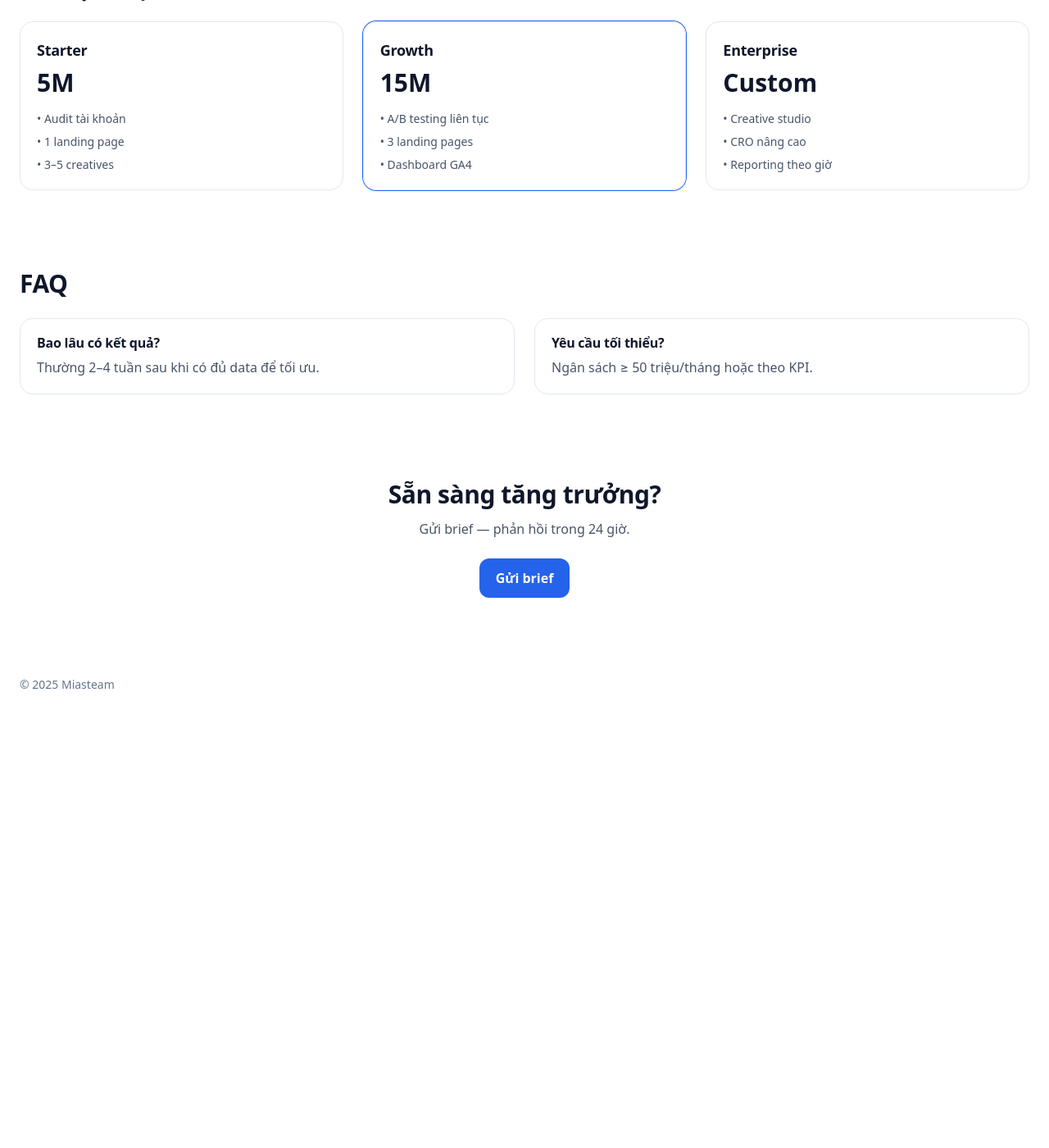
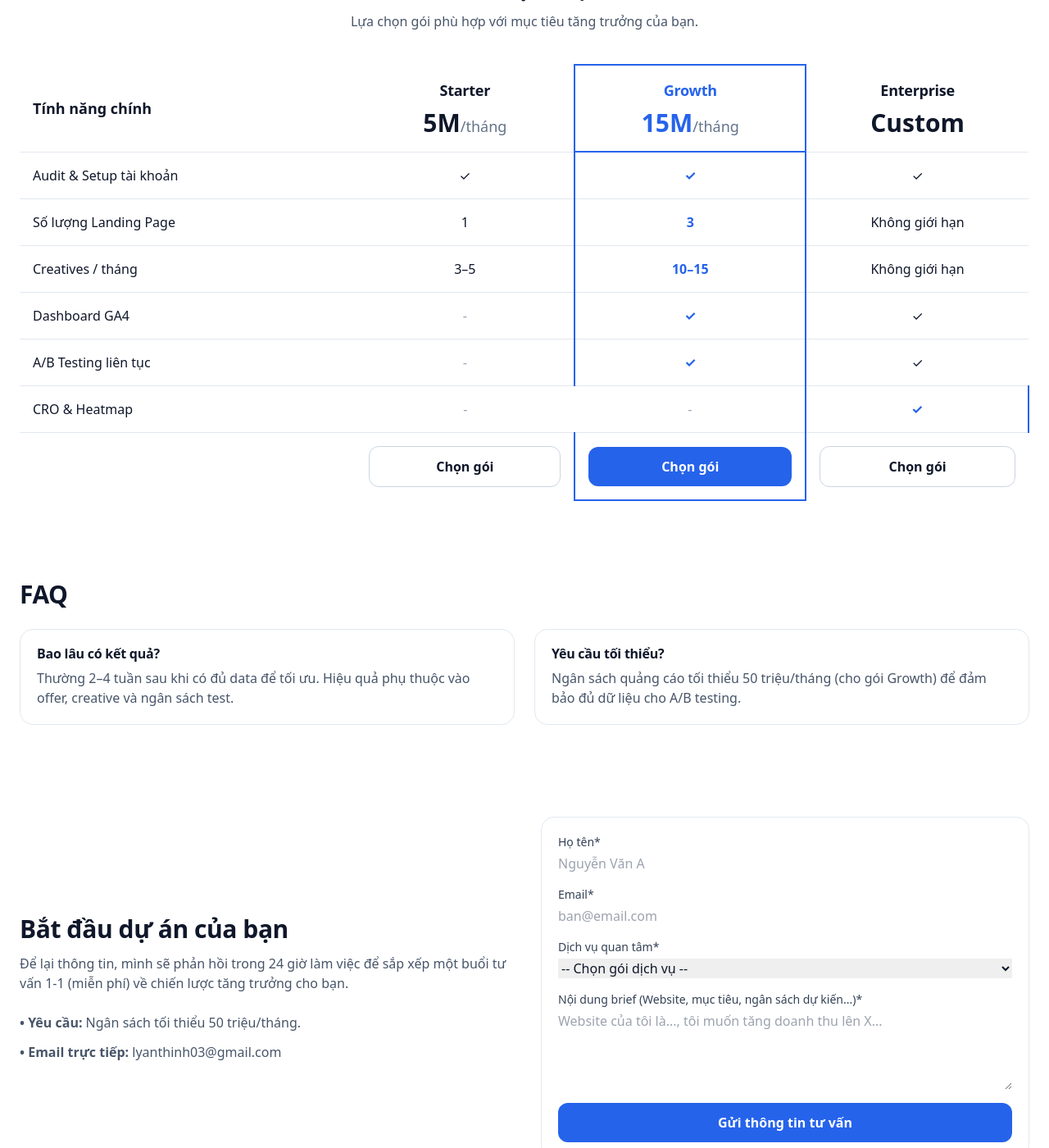
Before and after one commit to pixelaquarius/Website-MIAS, a Jekyll site: the page built from agency/index.html, in a window 1280 px wide and 1400 px high, scrolled down 610 px. Shown: the whole window at 82% size. Built offline with Jekyll 4.4.1, drawn with Linux system fonts in a browser that asks for light colours; nearby versions of some CDN libraries; before the commit the page ends 1495 px from its top, so only the background shows below that; some of the changed text lies outside the part shown.

Commit message:
Agency website

```diff
--- a/agency/index.html
+++ b/agency/index.html
@@ -1,85 +1,166 @@
 ---
-layout: null
+layout: default
+title: Miasteam Agency — Performance Marketing
 ---
-<!doctype html>
-<html lang="vi">
-<head>
-  <meta charset="utf-8" />
-  <meta name="viewport" content="width=device-width,initial-scale=1" />
-  <title>Miasteam Agency — Performance Marketing</title>
-  <script src="https://cdn.tailwindcss.com"></script>
-  <link rel="stylesheet" href="/assets/css/typography.css">
-</head>
-<body>
-  <header class="container flex items-center justify-between py-6">
-    <a href="/" class="font-semibold text-xl">Miasteam</a>
-    <nav class="flex gap-6">
-      <a href="/agency/" class="text-blue-600 font-medium">Agency</a>
-      <a href="/blog/">Blog</a>
-      <a href="/about/">About</a>
-    </nav>
-  </header>
 
-  <!-- Hero -->
 <section class="container py-16 text-center">
   <h1 class="text-5xl font-extrabold">Agency tăng trưởng hiệu suất</h1>
   <p class="mt-4 text-lg text-slate-600">Meta / TikTok / Google • Landing page • Analytics & CRO</p>
   <div class="mt-8 flex justify-center gap-3">
-      <a href="mailto:lyanthinh03@gmail.com" class="btn btn-primary">Nhận tư vấn</a>
+    <a href="#contact-form" class="btn btn-primary">Nhận tư vấn</a>
     <a href="/about/" class="btn btn-outline">Portfolio</a>
   </div>
 </section>
 
-  <!-- Services -->
 <section class="container grid md:grid-cols-3 gap-6 pb-6">
-    <div class="card"><h3 class="font-semibold text-lg">Paid Ads</h3><p class="mt-2 text-slate-600">Meta, TikTok, Google. Cấu trúc tài khoản & scaling.</p></div>
-    <div class="card"><h3 class="font-semibold text-lg">Creative</h3><p class="mt-2 text-slate-600">Creative testing framework, UGC, hooks & offers.</p></div>
-    <div class="card"><h3 class="font-semibold text-lg">CRO & Analytics</h3><p class="mt-2 text-slate-600">GA4, tracking, A/B test, heatmap, form analytics.</p></div>
+  <div class="card">
+    <h3 class="font-semibold text-lg">Paid Ads</h3>
+    <p class="mt-2 text-slate-600">Meta, TikTok, Google. Cấu trúc tài khoản & scaling.</p>
+  </div>
+  <div class="card">
+    <h3 class="font-semibold text-lg">Creative</h3>
+    <p class="mt-2 text-slate-600">Creative testing framework, UGC, hooks & offers.</p>
+  </div>
+  <div class="card">
+    <h3 class="font-semibold text-lg">CRO & Analytics</h3>
+    <p class="mt-2 text-slate-600">GA4, tracking, A/B test, heatmap, form analytics.</p>
+  </div>
 </section>
 
-  <!-- Pricing -->
 <section class="container py-12">
-    <h2 class="text-3xl font-bold">Gói dịch vụ</h2>
-    <div class="grid md:grid-cols-3 gap-6 mt-6">
+  <h2 class="text-3xl font-bold text-center">Gói dịch vụ</h2>
+  <p class="mt-3 text-slate-600 text-center">Lựa chọn gói phù hợp với mục tiêu tăng trưởng của bạn.</p>
+
+  <div class="mt-10 overflow-x-auto">
+    <table class="min-w-full text-left">
+      <thead>
+        <tr class="border-b border-slate-200">
+          <th class="p-4 w-2/5 md:w-1/3"><span class="text-lg font-semibold">Tính năng chính</span></th>
+
+          <th class="p-4 text-center">
+            <h4 class="font-semibold text-lg">Starter</h4>
+            <div class="mt-2 text-3xl font-bold">5M<span class="text-lg font-normal text-slate-500">/tháng</span></div>
+          </th>
+
+          <th class="p-4 text-center border-2 border-blue-600 rounded-t-lg">
+            <h4 class="font-semibold text-lg text-blue-600">Growth</h4>
+            <div class="mt-2 text-3xl font-bold text-blue-600">15M<span class="text-lg font-normal text-slate-500">/tháng</span></div>
+          </th>
+
+          <th class="p-4 text-center">
+            <h4 class="font-semibold text-lg">Enterprise</h4>
+            <div class="mt-2 text-3xl font-bold">Custom</div>
+          </th>
+        </tr>
+      </thead>
+
+      <tbody class="divide-y divide-slate-200">
+        <tr>
+          <td class="p-4 font-medium">Audit & Setup tài khoản</td>
+          <td class="p-4 text-center">✓</td>
+          <td class="p-4 text-center font-bold text-blue-600 border-x-2 border-blue-600">✓</td>
+          <td class="p-4 text-center">✓</td>
+        </tr>
+        <tr>
+          <td class="p-4 font-medium">Số lượng Landing Page</td>
+          <td class="p-4 text-center">1</td>
+          <td class="p-4 text-center font-bold text-blue-600 border-x-2 border-blue-600">3</td>
+          <td class="p-4 text-center">Không giới hạn</td>
+        </tr>
+        <tr>
+          <td class="p-4 font-medium">Creatives / tháng</td>
+          <td class="p-4 text-center">3–5</td>
+          <td class="p-4 text-center font-bold text-blue-600 border-x-2 border-blue-600">10–15</td>
+          <td class="p-4 text-center">Không giới hạn</td>
+        </tr>
+        <tr>
+          <td class="p-4 font-medium">Dashboard GA4</td>
+          <td class="p-4 text-center text-slate-400">-</td>
+          <td class="p-4 text-center font-bold text-blue-600 border-x-2 border-blue-600">✓</td>
+          <td class="p-4 text-center">✓</td>
+        </tr>
+        <tr>
+          <td class="p-4 font-medium">A/B Testing liên tục</td>
+          <td class="p-4 text-center text-slate-400">-</td>
+          <td class="p-4 text-center font-bold text-blue-600 border-x-2 border-blue-600">✓</td>
+          <td class="p-4 text-center">✓</td>
+        </tr>
+        <tr>
+          <td class="p-4 font-medium">CRO & Heatmap</td>
+          <td class="p-4 text-center text-slate-400">-</td>
+          <td class="p-4 text-center text-slate-400">-</td>
+          <td class="p-4 text-center font-bold text-blue-600 border-x-2 border-blue-600">✓</td>
+        </tr>
+
+        <tr class="border-t border-slate-200">
+          <td class="p-4"></td>
+          <td class="p-4 text-center"><a href="#contact-form" class="btn btn-outline w-full">Chọn gói</a></td>
+          <td class="p-4 text-center border-x-2 border-b-2 border-blue-600 rounded-b-lg"><a href="#contact-form" class="btn btn-primary w-full">Chọn gói</a></td>
+          <td class="p-4 text-center"><a href="#contact-form" class="btn btn-outline w-full">Chọn gói</a></td>
+        </tr>
+      </tbody>
+    </table>
+  </div>
+</section>
+
+<section class="container py-12">
+  <h2 class="text-3xl font-bold">FAQ</h2>
+  <div class="grid md:grid-cols-2 gap-6 mt-6">
     <div class="card">
-        <h3 class="font-semibold text-lg">Starter</h3>
-        <div class="mt-2 text-3xl font-bold">5M</div>
-        <ul class="mt-4 text-slate-600 text-sm space-y-2">
-          <li>• Audit tài khoản</li><li>• 1 landing page</li><li>• 3–5 creatives</li>
-        </ul>
-      </div>
-      <div class="card ring-1 ring-blue-600">
-        <h3 class="font-semibold text-lg">Growth</h3>
-        <div class="mt-2 text-3xl font-bold">15M</div>
-        <ul class="mt-4 text-slate-600 text-sm space-y-2">
-          <li>• A/B testing liên tục</li><li>• 3 landing pages</li><li>• Dashboard GA4</li>
-        </ul>
+      <h4 class="font-semibold">Bao lâu có kết quả?</h4>
+      <p class="mt-2 text-slate-600">Thường 2–4 tuần sau khi có đủ data để tối ưu. Hiệu quả phụ thuộc vào offer, creative và ngân sách test.</p>
     </div>
     <div class="card">
-        <h3 class="font-semibold text-lg">Enterprise</h3>
-        <div class="mt-2 text-3xl font-bold">Custom</div>
-        <ul class="mt-4 text-slate-600 text-sm space-y-2">
-          <li>• Creative studio</li><li>• CRO nâng cao</li><li>• Reporting theo giờ</li>
-        </ul>
+      <h4 class="font-semibold">Yêu cầu tối thiểu?</h4>
+      <p class="mt-2 text-slate-600">Ngân sách quảng cáo tối thiểu 50 triệu/tháng (cho gói Growth) để đảm bảo đủ dữ liệu cho A/B testing.</p>
     </div>
   </div>
 </section>
 
-  <!-- FAQ -->
-  <section class="container py-12">
-    <h2 class="text-3xl font-bold">FAQ</h2>
-    <div class="grid md:grid-cols-2 gap-6 mt-6">
-      <div class="card"><h4 class="font-semibold">Bao lâu có kết quả?</h4><p class="mt-2 text-slate-600">Thường 2–4 tuần sau khi có đủ data để tối ưu.</p></div>
-      <div class="card"><h4 class="font-semibold">Yêu cầu tối thiểu?</h4><p class="mt-2 text-slate-600">Ngân sách ≥ 50 triệu/tháng hoặc theo KPI.</p></div>
+<section id="contact-form" class="container py-16">
+  <div class="grid md:grid-cols-2 gap-10 items-center">
+    <div>
+      <h2 class="text-3xl font-bold">Bắt đầu dự án của bạn</h2>
+      <p class="mt-3 text-slate-600">Để lại thông tin, mình sẽ phản hồi trong 24 giờ làm việc để sắp xếp một buổi tư vấn 1-1 (miễn phí) về chiến lược tăng trưởng cho bạn.</p>
+      <ul class="mt-6 space-y-3 text-slate-600">
+        <li><b>• Yêu cầu:</b> Ngân sách tối thiểu 50 triệu/tháng.</li>
+        <li><b>• Email trực tiếp:</b> lyanthinh03@gmail.com</li>
+      </ul>
+    </div>
+
+    <form action="https://formspree.io/f/your-unique-id" method="POST" class="card space-y-4">
+      <div>
+        <label for="name" class="block text-sm font-medium text-slate-700">Họ tên*</label>
+        <input type="text" name="name" id="name" required class="mt-1 block w-full input" placeholder="Nguyễn Văn A">
+      </div>
+      <div>
+        <label for="email" class="block text-sm font-medium text-slate-700">Email*</label>
+        <input type="email" name="email" id="email" required class="mt-1 block w-full input" placeholder="ban@email.com">
+      </div>
+      <div>
+        <label for="service" class="block text-sm font-medium text-slate-700">Dịch vụ quan tâm*</label>
+        <select name="service" id="service" required class="mt-1 block w-full input">
+          <option value="" disabled selected>-- Chọn gói dịch vụ --</option>
+          <option value="Growth (15M)">Growth (15M)</option>
+          <option value="Starter (5M)">Starter (5M)</option>
+          <option value="Enterprise (Custom)">Enterprise (Custom)</option>
+          <option value="Audit/Consulting">Tư vấn (Audit)</option>
+        </select>
+      </div>
+      <div>
+        <label for="message" class="block text-sm font-medium text-slate-700">Nội dung brief (Website, mục tiêu, ngân sách dự kiến...)*</label>
+        <textarea name="message" id="message" rows="4" required class="mt-1 block w-full input" placeholder="Website của tôi là..., tôi muốn tăng doanh thu lên X..."></textarea>
+      </div>
+      <div>
+        <button type="submit" class="btn btn-primary w-full">Gửi thông tin tư vấn</button>
+      </div>
+    </form>
+
   </div>
 </section>
 
 <section class="container py-14 text-center">
   <h2 class="text-2xl md:text-3xl font-bold">Sẵn sàng tăng trưởng?</h2>
-    <p class="mt-3 text-slate-600">Gửi brief — phản hồi trong 24 giờ.</p>
-    <a href="mailto:lyanthinh03@gmail.com" class="btn btn-primary mt-6">Gửi brief</a>
+  <p class="mt-3 text-slate-600">Hoặc gửi brief trực tiếp qua email.</p>
+  <a href="mailto:lyanthinh03@gmail.com" class="btn btn-primary mt-6">Gửi brief (lyanthinh03@gmail.com)</a>
 </section>
-
-  <footer class="container py-10 text-sm text-slate-500">© {{ site.time | date: "%Y" }} Miasteam</footer>
-</body>
-</html>
```
Lines whose indentation alone changed are shown as unchanged.
